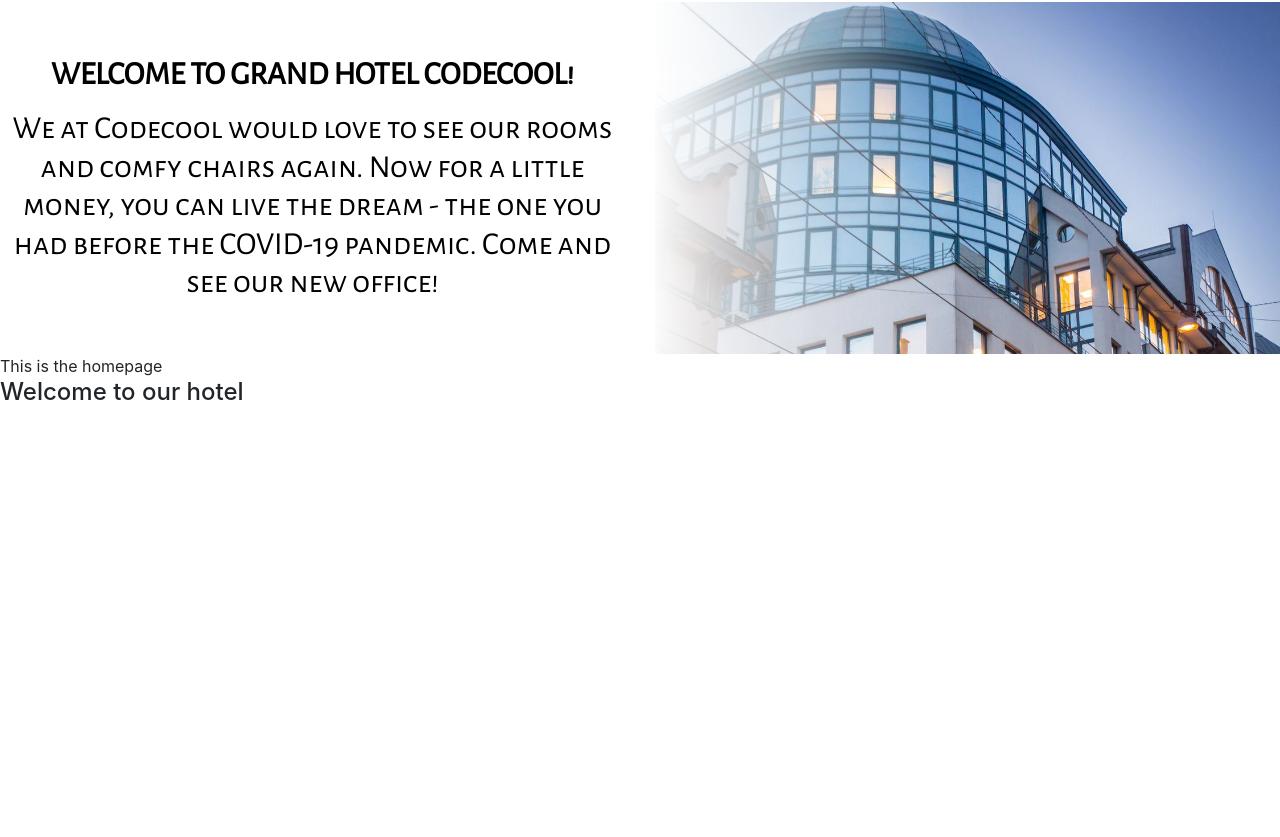
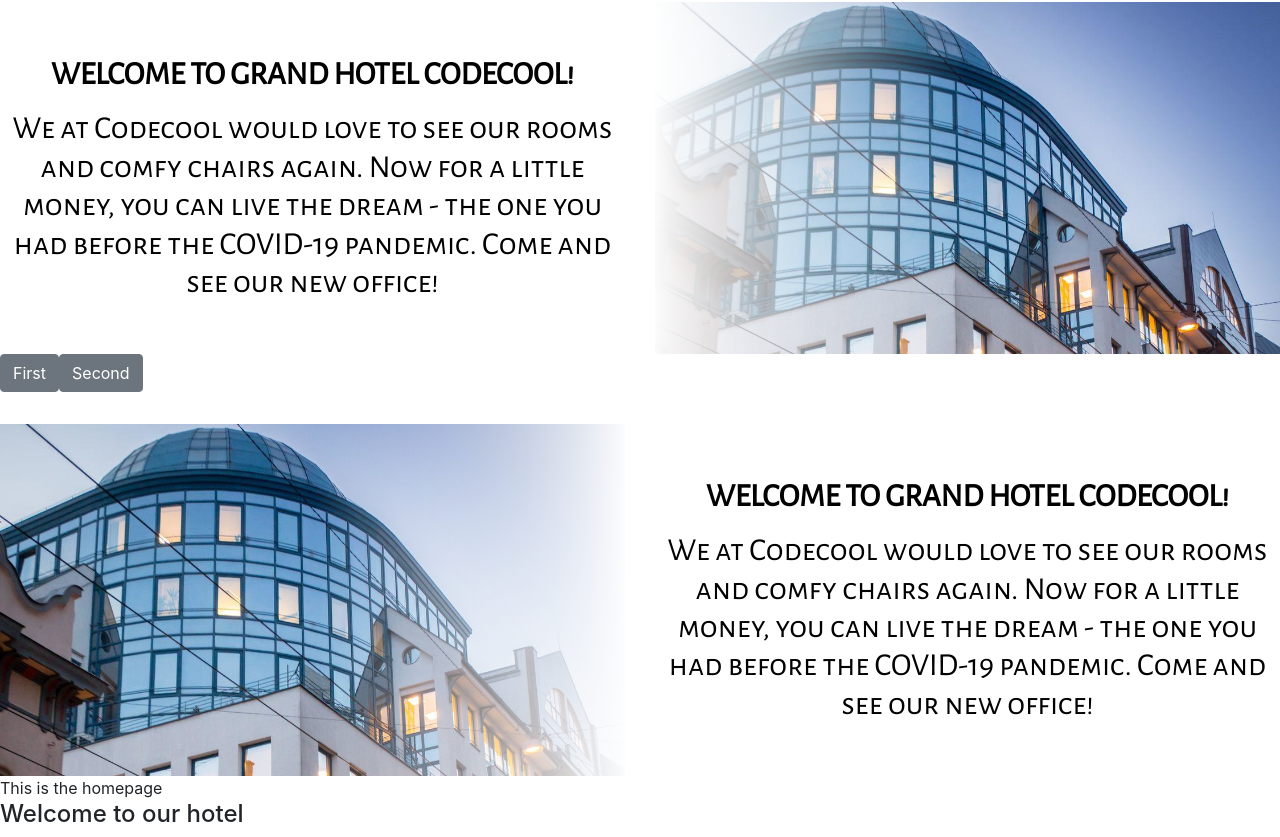
Before and after one commit to Gnorbi951/hotel_frontend, a React (Create React App) app: page / in a window 1280 px wide. Shown: the part 1209-2046 px from the top of the page. Before the commit the page ends 1624 px from the top, so only its background shows below. Built offline with nearby package versions, Linux system fonts and the light colour scheme.

Commit message:
add initial tabs button

```diff
--- a/src/Components/Home.js
+++ b/src/Components/Home.js
@@ -2,6 +2,7 @@ import React from "react";
 import CoverPicture from "./layout/CoverPicture";
 import LeftContainer from "./layout/LeftContainer";
 import RightContainer from "./layout/RightContainer";
+import RoomTabs from "./layout/RoomTabs";
 
 
 const Home = () => {
@@ -11,6 +12,7 @@ const Home = () => {
         <div className="container-fluid" style={{ maxWidth: "3000px", padding: "0" }}>
             <LeftContainer />
             <RightContainer />
+            <RoomTabs />
         </div>
       <div>This is the homepage</div>
       <h4>Welcome to our hotel</h4>
--- /dev/null
+++ b/src/Components/layout/RoomTabs.js
@@ -0,0 +1,22 @@
+import React, {useEffect} from "react";
+import LeftContainer from "./LeftContainer";
+
+const RoomTabs = (props) => {
+    const addListenters = () => {
+        let buttons = document.getElementsByClassName("btn");
+        for (let button of buttons) {
+            button.addEventListener("click", () => alert(button.dataset.id))
+        }
+    }
+
+    useEffect(addListenters, []);
+
+    return (<React.Fragment>
+            <button type="button" className="btn btn-secondary" data-id="1">First</button>
+            <button type="button" className="btn btn-secondary" data-id="2">Second</button>
+            <LeftContainer />
+    </React.Fragment>
+    )}
+
+
+export default RoomTabs;
```
